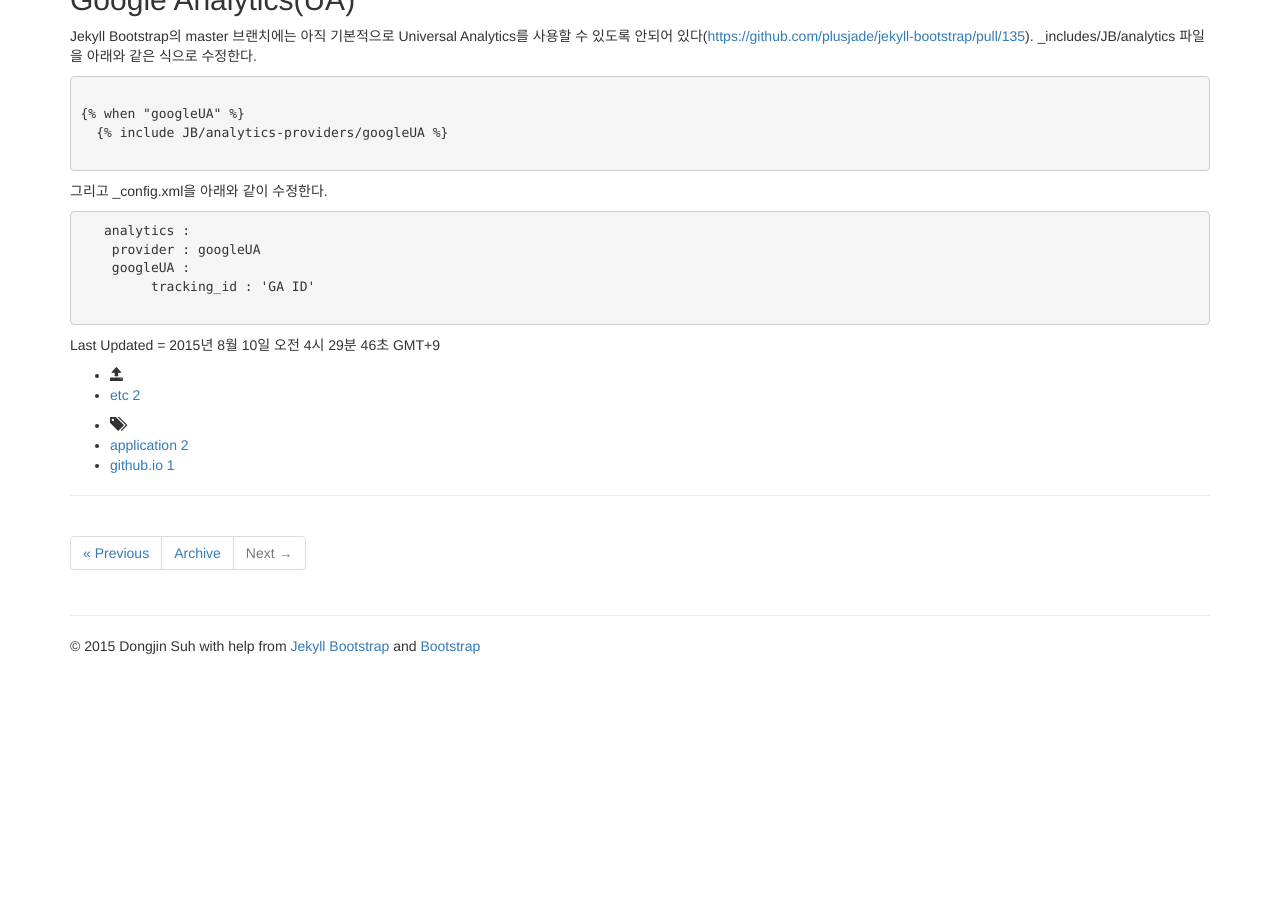
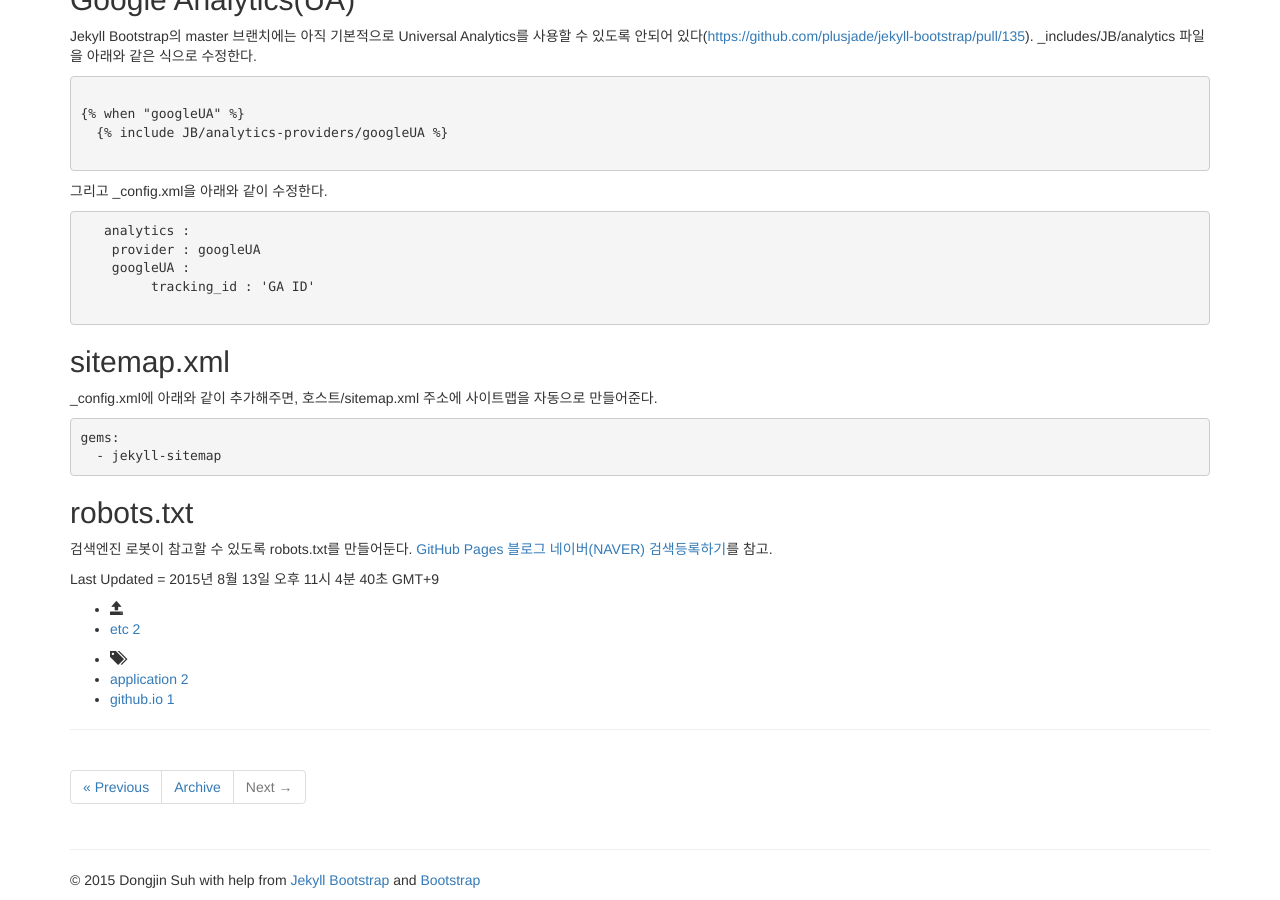
Before and after one commit to KuraiLuna/sapzildj.github.io, a Jekyll site: the page built from _posts/index.etc/2015-08-10-Jekyll_Bootstrap.md, in a window 1280 px wide and 900 px high, scrolled down 1227 px. Built offline with Jekyll 4.4.1, drawn with Linux system fonts in a browser that asks for light colours; nearby versions of some CDN libraries; library files that are not in the unit come from our copies; before the commit the page ends 1893 px from its top, so only the background shows below that.

Commit message:
updated Jekyll_Bootstrap.md

````diff
--- a/_posts/index.etc/2015-08-10-Jekyll_Bootstrap.md
+++ b/_posts/index.etc/2015-08-10-Jekyll_Bootstrap.md
@@ -92,5 +92,18 @@ _includes/JB/analytics 파일을 아래와 같은 식으로 수정한다.
 
 ```
 
+sitemap.xml
+-----------
+_config.xml에 아래와 같이 추가해주면, 호스트/sitemap.xml 주소에 사이트맵을 자동으로 만들어준다.
 
-Last Updated = 2015년 8월 10일 오전 4시 29분 46초 GMT+9
+```
+gems:
+  - jekyll-sitemap
+```
+
+robots.txt
+----------
+검색엔진 로봇이 참고할 수 있도록 robots.txt를 만들어둔다.
+[GitHub Pages 블로그 네이버(NAVER) 검색등록하기](http://blog.saltfactory.net/naver/register-with-github-pages-to-naver-search-engine.html)를 참고.
+
+Last Updated = 2015년 8월 13일 오후 11시 4분 40초 GMT+9
````
